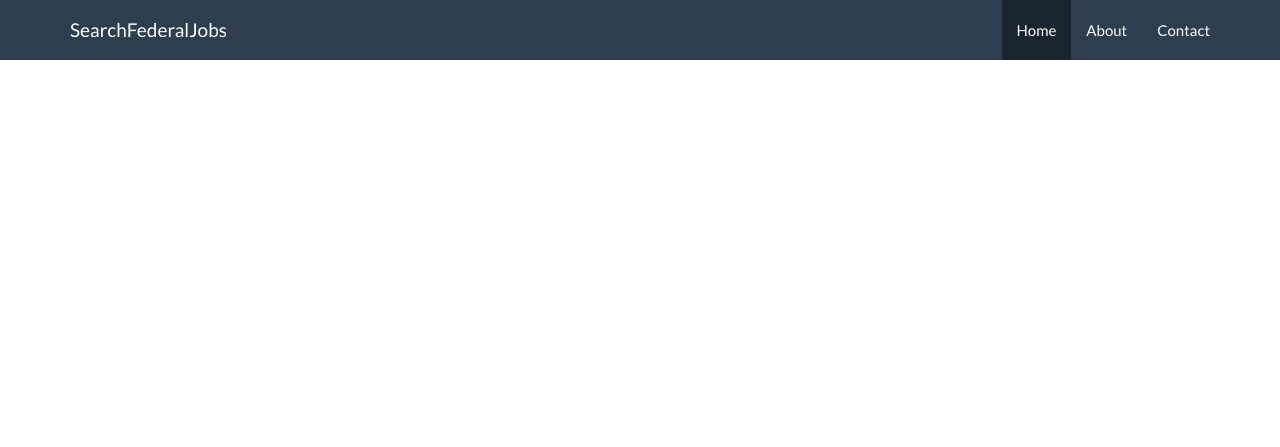
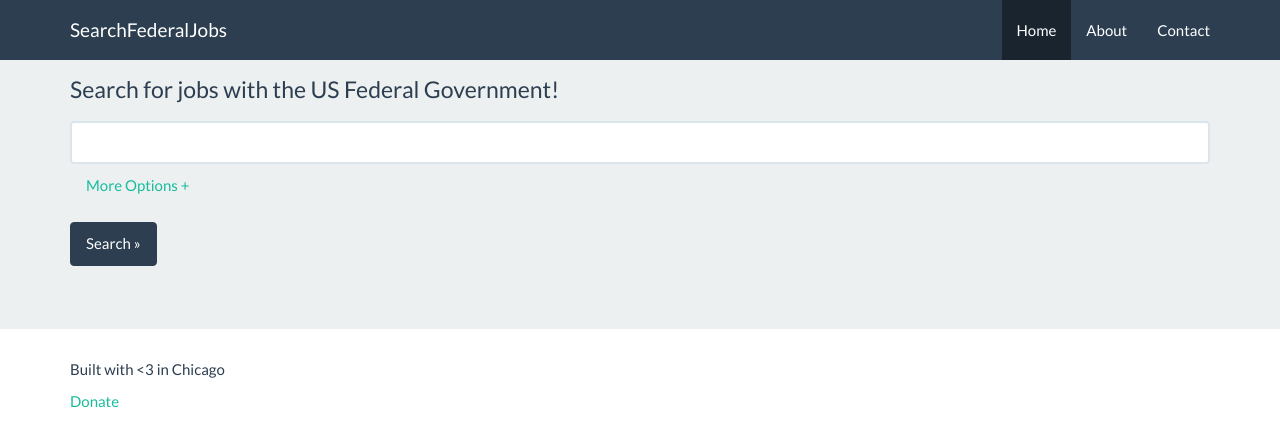
Before and after one commit to mkaziz/search-federal-jobs, a Django app: page / in a window 1280 px wide. Shown: the top 447 px of the page. Run offline with Django 3.2, Linux system fonts and the light colour scheme.

Commit message:
Template updates and added custom css file

```diff
--- /dev/null
+++ b/jobsapp/static/jobsapp/css/custom.css
@@ -0,0 +1 @@
+.jumbotron .container .top-header { padding-top: 25px;}
--- a/jobsapp/templates/index.html
+++ b/jobsapp/templates/index.html
@@ -2,19 +2,26 @@
 
 {% block HeadCSS %}
 
+  <link rel="stylesheet" type="text/css" href="{{STATIC_URL}}jobsapp/css/custom.css">
 
 {% endblock %}
 
 
 {% block Content %}
-
-    <div class="site-wrapper">
-
-      <div class="site-wrapper-inner">
-
-        <div class="cover-container">
+    <div class="jumbotron">
+      <div class="container">
+        <p class="top-header">Search for jobs with the US Federal Government!</p>
+        <p>
+          <input id="search" class="form-control" type="text"></input>
+          <a class="btn btn-link">More Options +</a>
+        </p>
+        <p></p>
+        <p><a class="btn btn-primary" role="button">Search »</a></p>
+      </div>
+    </div>
 
 
+<div class="container">
 
   <div class="mastfoot">
     <div class="inner">
@@ -25,5 +32,4 @@
 
 </div>
 
-      </div>
 {% endblock%}
```
Lines whose indentation alone changed are shown as unchanged.
